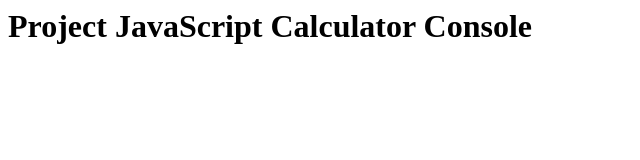
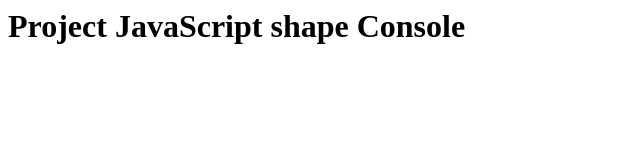
Before and after one commit to mevinyanuar/project-javascript-shape-console, a plain HTML site: page index.html in a window 1280 px wide. Shown: the whole page, without its empty margins (0-640 px from the left). Drawn offline with Linux system fonts and the light colour scheme.

Commit message:
fixing and 2nd

```diff
--- a/index.html
+++ b/index.html
@@ -1,9 +1,9 @@
 <html lang="en">
   <head>
-    <title>Project JavaScript Calculator Console</title>
+    <title>Project JavaScript shape Console</title>
   </head>
   <body>
-    <h1>Project JavaScript Calculator Console</h1>
+    <h1>Project JavaScript shape Console</h1>
 
     <script src="index.js"></script>
   </body>
```
